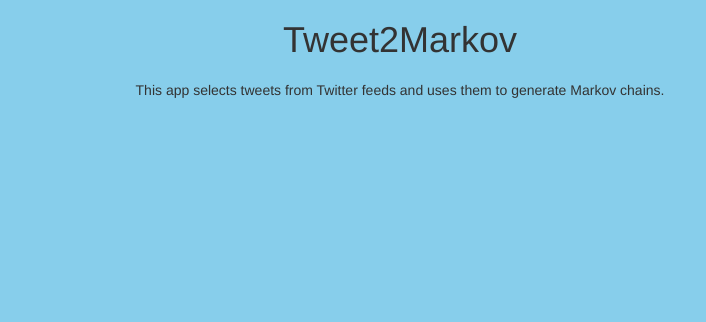
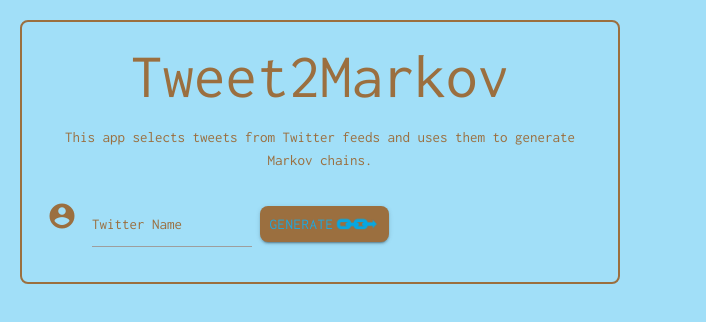
Before and after one commit to CalJersey/Tweet2Markov, a website: page public/views/index.html in a window 1280 px wide. Shown: the whole page, without its empty margins (0-706 px from the left). Drawn offline with nearby package versions, Linux system fonts and the light colour scheme; no server answers.

Commit message:
Added UI form elements

```diff
--- a/public/scripts/app.js
+++ b/public/scripts/app.js
@@ -1,16 +1,22 @@
 console.log("Sanity Check: JS is working!");
 
 $(document).ready(function(){
-  $.ajax({
-     method: 'GET',
-     url: '/generate',
-     success: handleSuccess,
-     error: handleError
-   });
+
 
 });
 
-
+function getMarkov() {
+  let TwitterName = $("#TwitterName");
+  if (TwitterName[0] == '@') TwitterName = TwitterName.substr(1);
+  if (TwitterName.val()) {
+    $.ajax({
+       method: 'GET',
+       url: `/generate?TN=${TwitterName}`,
+       success: handleSuccess,
+       error: handleError
+    });
+  }
+}
 
 function handleSuccess(json) {
   console.log(json)
--- a/public/styles/styles.css
+++ b/public/styles/styles.css
@@ -1,16 +1,55 @@
 body {
-  color: #333;
-  font-family: Helvetica, Arial, sans-serif;
-  width: 800px;
-  background-color: skyblue;
+  color: #9b6f3f;
+  font-family: Inconsolata;
+  width:auto;
+  max-width: 600px;
+  padding: 20px;
+  margin: 20px;
+  background-color: #a1dff8;
+  border: 2px solid #9b6f3f;
+  border-radius: 8px;
+  align: center;
+}
+
+p, div, div.input-field, div.container, input, .input-field label {
+  color: #9b6f3f;
 }
 
 h1 {
-  margin-top: 20px;
-  margin-bottom: 20px;
+  color: #9b6f3f;
+  margin-top: 0px;
+  margin-bottom: 10px;
   text-align: center;
 }
 
 p.titleText {
   text-align: center;
 }
+
+.container {
+  width: 100%
+}
+
+ /* icon prefix focus color */
+ .input-field .prefix.active {
+   color: #1ea8e0;
+ }
+
+.btn {
+  background-color: #9b6f3f;
+  border-radius: 8px;
+  padding-left: 10px;
+  padding-right: 10px;
+  color: #1ea8e0;
+}
+
+.btn:hover {
+  background-color: #c79a40;
+}
+
+#icon_chain {
+  width: 45px;
+  float: right;
+  /* height: 45px; */
+  /* display: inline; */
+}
--- a/public/views/index.html
+++ b/public/views/index.html
@@ -6,12 +6,24 @@
 
     <title>Tweet2Markov</title>
 
-    <!-- STYLESHEETS -->
-    <link rel="stylesheet" href="https://maxcdn.bootstrapcdn.com/bootstrap/3.3.6/css/bootstrap.min.css">
+    <!-- SCRIPTS & STYLESHEETS -->
+    <!-- jquery -->
+    <script src="https://ajax.googleapis.com/ajax/libs/jquery/2.2.2/jquery.min.js"></script>
+
+    <!-- Google font -->
+    <link href="https://fonts.googleapis.com/css?family=Inconsolata" rel="stylesheet">
+
+    <!-- Materialize CSS -->
+    <link rel="stylesheet" href="https://cdnjs.cloudflare.com/ajax/libs/materialize/0.100.2/css/materialize.min.css">
+
+    <!-- Materialize icons -->
+    <link href="https://fonts.googleapis.com/icon?family=Material+Icons" rel="stylesheet">
+
+    <!-- Materialize JavaScript -->
+    <script src="https://cdnjs.cloudflare.com/ajax/libs/materialize/0.100.2/js/materialize.min.js"></script>
+
+    <!-- custom css -->
     <link rel="stylesheet" href="../styles/styles.css">
-
-    <!-- VENDOR SCRIPTS -->
-    <script src="https://ajax.googleapis.com/ajax/libs/jquery/2.2.2/jquery.min.js"></script>
 
     <!-- APPLICATION SCRIPTS -->
     <script src="../scripts/app.js"></script>
@@ -21,11 +33,17 @@
     <h1>Tweet2Markov</h1>
     <p class="titleText">This app selects tweets from Twitter feeds and uses them to generate Markov chains.</p>
 
-    <div class="Twitter">
+    <div id="Twitter">
+      <div class="input-field inline">
+        <i class="material-icons prefix">account_circle</i>
+        <input type="text" id="TwitterName" name="TwitterName">
+        <label for="TwitterName">Twitter Name</label>
+      </div>
+      <a class="waves-effect waves-light btn"><img src="../images/chain.png" id="icon_chain" >generate</a>
+    </div>
+    <div id="Markov">
 
     </div>
-    <div class="Markov">
 
-    </div>
   </body>
 </html>
--- a/server.js
+++ b/server.js
@@ -25,8 +25,9 @@
     //res.send(`You Picked:  ${req.params.color}`)
     let Doppel = require('doppel-tweet');
     let config = require('./twitter-keys');
+    let TwitterName = req.query.TN;
 
-    let donnie = new Doppel('realdonaldtrump', config);
+    let donnie = new Doppel(TwitterName, config);
     donnie.update().then(function(){
      let phrase = donnie.generate();
      res.json(phrase);
```
Also changed, not shown: public/images/chain.png (added).
